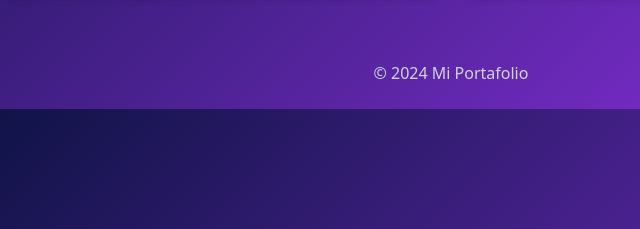
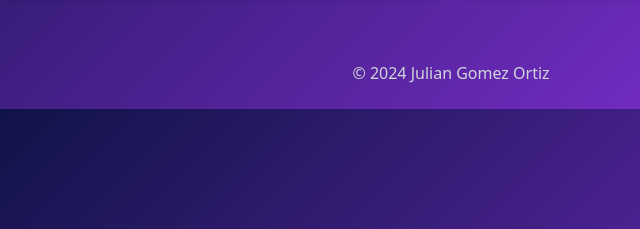
Before and after one commit to JulianGomezOrtiz/Portafolio, a website: page Index.html in a window 1280 px wide. Shown: the part 515-744 px from the top of the page, 189-829 px from the left. Drawn offline with nearby package versions, Linux system fonts and the light colour scheme.

Commit message:
se suben cambios para github pages

```diff
--- a/Index.html
+++ b/Index.html
@@ -40,7 +40,7 @@
     </section>
 
     <footer class="text-center mt-10 py-6">
-        <p class="text-gray-300">&copy; 2024 Mi Portafolio</p>
+        <p class="text-gray-300">&copy; 2024 Julian Gomez Ortiz</p>
     </footer>
 
 </body>
```
